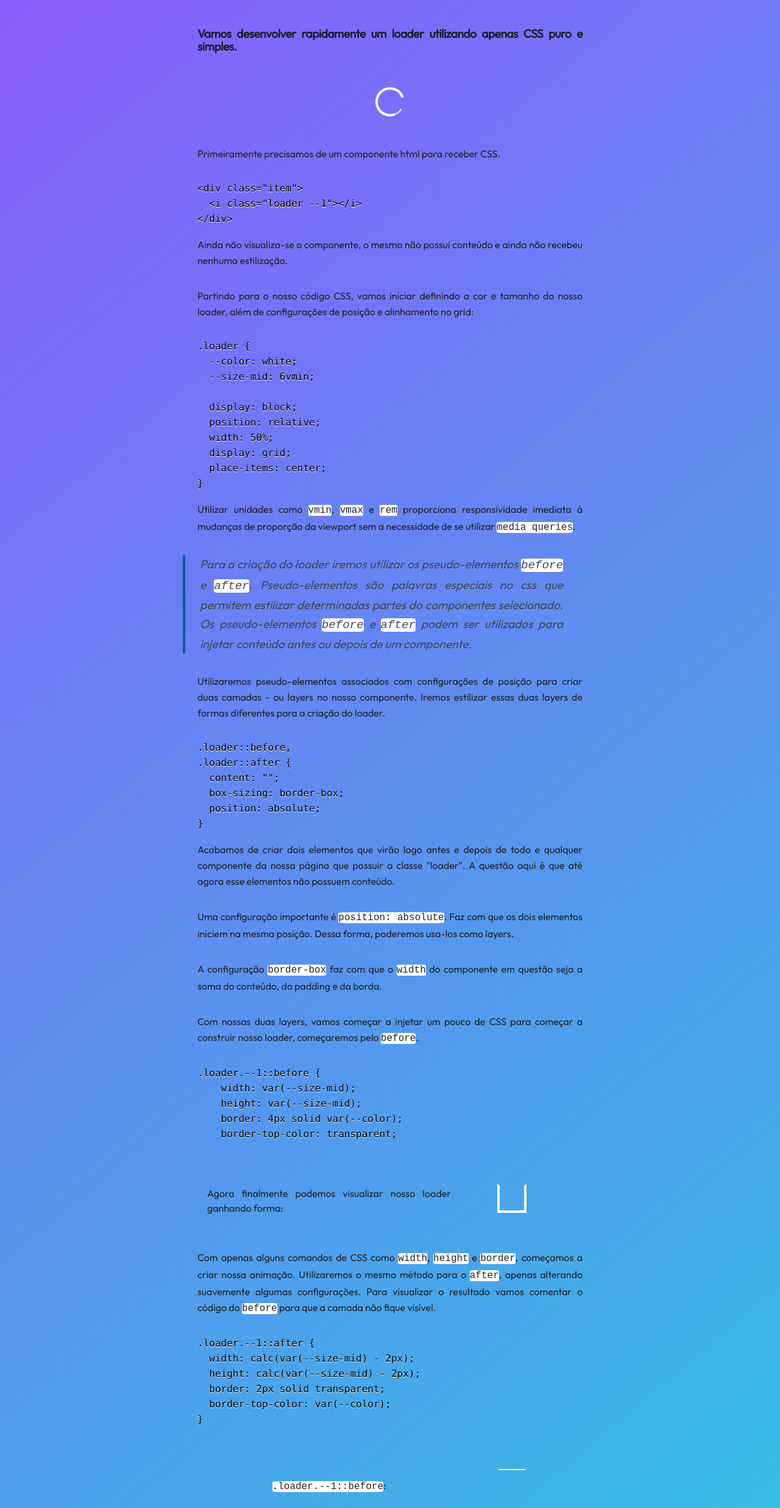
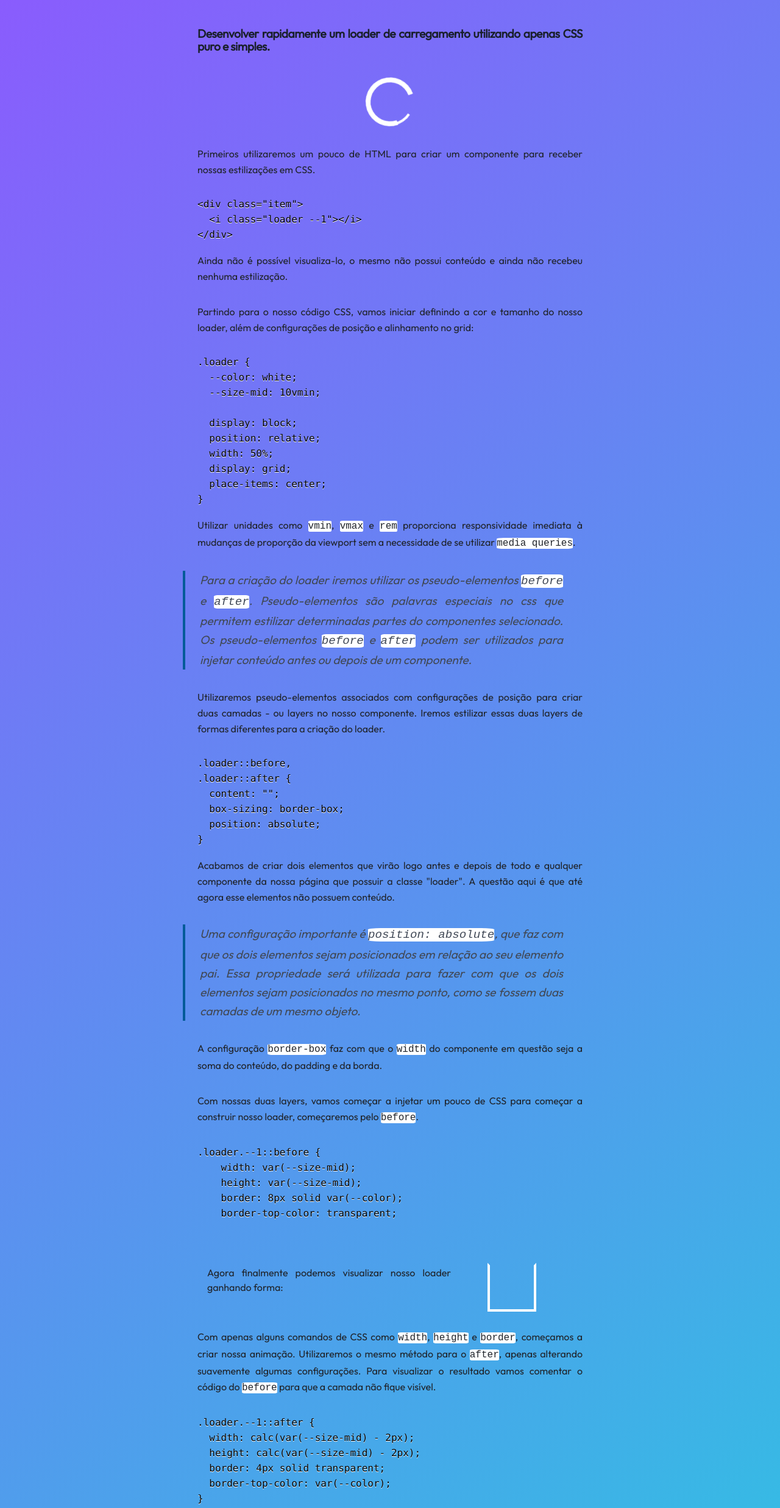
Before and after one commit to feuvpi/watzke, a Gatsby site: page /5_css_loaders/ in a window 1280 px wide. Shown: the part 267-2740 px from the top of the page at 61% size. Built offline with nearby package versions, Linux system fonts and the light colour scheme; Gatsby itself is replaced by a stand-in of ours; some packages are replaced by stand-ins of ours; code samples lack their colours.

Commit message:
updating css loader post

````diff
--- a/content/blog/5_css_loaders/index.md
+++ b/content/blog/5_css_loaders/index.md
@@ -8,7 +8,7 @@ description: "Utilizando CSS de forma simples para criar animações de carregam
 
 .loader {
 	--color: white;
-	--size-mid: 6vmin;
+	--size-mid: 10vmin;
 	--size-dot: 1.5vmin;
 	--size-bar: 0.4vmin;
 	--size-square: 10vmin;
@@ -24,8 +24,8 @@ description: "Utilizando CSS de forma simples para criar animações de carregam
 	place-items: center;
 	border-radius: 4px;
 	transition: opacity 0.4s ease;
-  height: 2.5rem;
-  margin-bottom: 1rem;
+  	height: 2.5rem;
+  	margin-bottom: 1rem;
 }
 
 .loader::before,
@@ -43,7 +43,7 @@ description: "Utilizando CSS de forma simples para criar animações de carregam
 .loader.--1::before {
 	width: var(--size-mid);
 	height: var(--size-mid);
-	border: 4px solid var(--color);
+	border: 8px solid var(--color);
 	border-top-color: transparent;
 	border-radius: 50%;
 	/*animation: loader-1 1s linear infinite;*/
@@ -53,7 +53,7 @@ description: "Utilizando CSS de forma simples para criar animações de carregam
 .loader.--1::after {
 	width: calc(var(--size-mid) - 2px);
 	height: calc(var(--size-mid) - 2px);
-	border: 2px solid transparent;
+	border: 4px solid transparent;
 	border-top-color: var(--color);
 	border-radius: 50%;
 	/*animation: loader-1 0.6s linear reverse infinite;*/
@@ -128,14 +128,14 @@ code {
 </style>
 <div style="text-align: justify">
 
-##### Vamos desenvolver rapidamente um loader utilizando apenas CSS puro e simples.
+##### Desenvolver rapidamente um loader de carregamento utilizando apenas CSS puro e simples.
 
 <div class=local-wrapper>
   <div class="item"><i class="loader --1 animation"></i></div>
 </div>
 
 
-Primeiramente precisamos de um componente html para receber CSS.
+Primeiros utilizaremos um pouco de HTML para criar um componente para receber nossas estilizações em CSS.
 
 ```html
 <div class="item">
@@ -143,14 +143,14 @@ Primeiramente precisamos de um componente html para receber CSS.
 </div>
 ```
 
-Ainda não visualiza-se o componente, o mesmo não possui conteúdo e ainda não recebeu nenhuma estilização.
+Ainda não é possível visualiza-lo, o mesmo não possui conteúdo e ainda não recebeu nenhuma estilização.
 
 Partindo para o nosso código CSS, vamos iniciar definindo a cor e tamanho do nosso loader, além de configurações de posição e alinhamento no grid:
 
 ```css
 .loader {
   --color: white;
-  --size-mid: 6vmin;
+  --size-mid: 10vmin;
 
   display: block;
   position: relative;
@@ -176,7 +176,7 @@ Utilizaremos pseudo-elementos associados com configurações de posição para c
 
 Acabamos de criar dois elementos que virão logo antes e depois de todo e qualquer componente da nossa página que possuir a classe "loader". A questão aqui é que até agora esse elementos não possuem conteúdo.
 
-Uma configuração importante é `position: absolute`. Faz com que os dois elementos iniciem na mesma posição. Dessa forma, poderemos usa-los como layers.
+> Uma configuração importante é `position: absolute`, que faz com que os dois elementos sejam posicionados em relação ao seu elemento pai. Essa propriedade será utilizada para fazer com que os dois elementos sejam posicionados no mesmo ponto, como se fossem duas camadas de um mesmo objeto.
 
 A configuração `border-box` faz com que o `width` do componente em questão seja a soma do conteúdo, do padding e da borda.
 
@@ -186,7 +186,7 @@ Com nossas duas layers, vamos começar a injetar um pouco de CSS para começar a
 .loader.--1::before {
 	width: var(--size-mid);
 	height: var(--size-mid);
-	border: 4px solid var(--color);
+	border: 8px solid var(--color);
 	border-top-color: transparent;
 ```
 <div class="wrapper"><div class="notes">Agora finalmente podemos visualizar nosso loader ganhando forma:</div><div class="item">
@@ -199,7 +199,7 @@ Com apenas alguns comandos de CSS como `width`, `height` e `border`, começamos
 .loader.--1::after {
   width: calc(var(--size-mid) - 2px);
   height: calc(var(--size-mid) - 2px);
-  border: 2px solid transparent;
+  border: 4px solid transparent;
   border-top-color: var(--color);
 }
 ```
@@ -233,7 +233,7 @@ animation: loader-1 1s linear infinite
 ```
 <div class="wrapper"><div class="notes">Agora sim, o loader está pronto para ser utilizado em nossas aplicações:</div><div class="item"><i class="loader --1 animation"></i></div></div>
 
-Aprendi a como desenvolver esse loader no CodePen [Simple CSS Loaders](https://codepen.io/jenning/pen/YzNmzaV) do [Jenning](https://codepen.io/jenning) . Lá é possível aprender a fazer outros CSS loaders como este.
+Aprendi a desenvolver esse loader no CodePen [Simple CSS Loaders](https://codepen.io/jenning/pen/YzNmzaV) do [Jenning](https://codepen.io/jenning). Lá é possível aprender a fazer outros CSS loaders como este.
 
 <div style="text-align: right">
 
````
